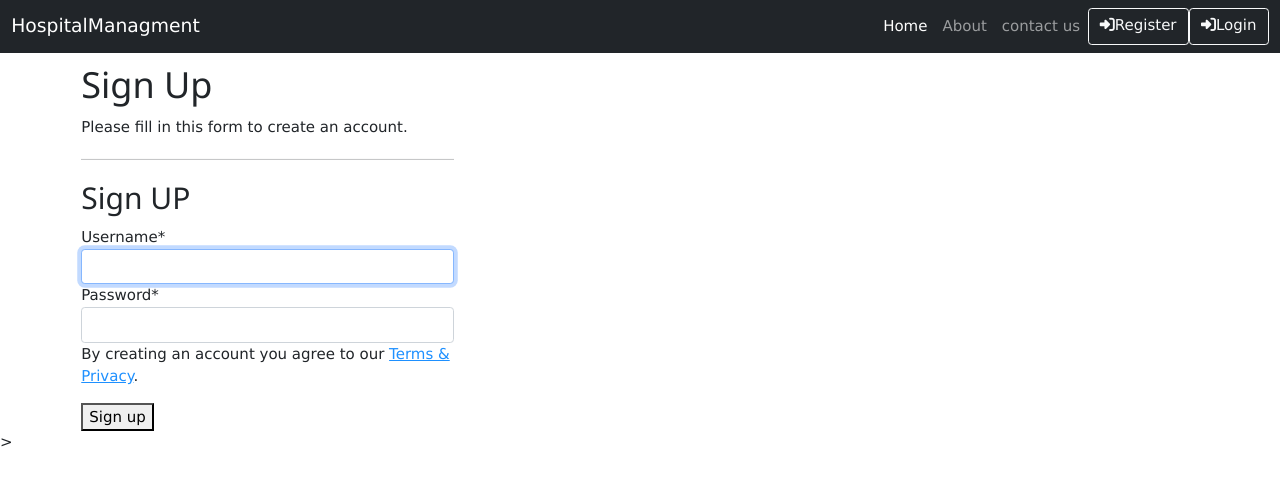
After one commit to ibibeklamichhane/Hospitalmanagement, a Django app: page /login/ in a window 1280 px wide. The commit adds this page. Shown: the top 486 px of the page. Run offline with Django 3.2, Linux system fonts and the light colour scheme; some libraries are stand-ins or nearby versions.

Commit message:
created login and logout page

```diff
--- /dev/null
+++ b/hospitalmanagement/hospital/templates/hospital/login.html
@@ -0,0 +1,23 @@
+{% extends 'hospital/base.html' %}
+{% load crispy_forms_tags %}
+{% block content %}
+
+    <div class="container" text-align:center>
+        <div class="col-md-4 col-md-offset-4">
+            <h1>Sign Up</h1>
+            <p>Please fill in this form to create an account.</p>
+            <hr>
+
+            <h2>Sign UP</h2>
+            <form method="POST">
+                {% csrf_token %}
+                {{ form|crispy }}
+
+                <p>By creating an account you agree to our <a href="#" style="color:dodgerblue">Terms & Privacy</a>.</p>
+
+                <button type="submit">Sign up</button>
+            </form>
+        </div>
+    </div>
+>
+{% endblock %}
--- /dev/null
+++ b/hospitalmanagement/hospital/templates/hospital/logout.html
@@ -0,0 +1,6 @@
+{% extends 'hospital/base.html' %}
+{% load crispy_forms_tags %}
+{% block content %}
+    <h2>You have been logged out</h2>
+    <a href="{% url 'login'%}">login again</a>
+{% endblock %}
--- a/hospitalmanagement/hospital/templates/hospital/navigation.html
+++ b/hospitalmanagement/hospital/templates/hospital/navigation.html
@@ -7,7 +7,7 @@
     <div class="collapse navbar-collapse justify-content-end" id="navbarSupportedContent">
       <ul class="navbar-nav ">
         <li class="nav-item">
-          <a class="nav-link active" aria-current="page" href="{%url "home"%}">Home</a>
+          <a class="nav-link active " aria-current="page" href="{%url "home"%}">Home</a>
         </li>
         <li class="nav-item">
           <a class="nav-link" href="{%url "about"%}">About</a>
@@ -16,15 +16,18 @@
         <li class="nav-item">
           <a class="nav-link" href="{%url "contact"%}">contact us</a>
         </li>
-        <li class="nav-item dropdown">
-          <a class="nav-link dropdown-toggle" href="#" id="navbarDropdown" role="button" data-bs-toggle="dropdown" aria-expanded="false">
-           login
-          </a>
-          <ul class="dropdown-menu" aria-labelledby="navbarDropdown">
-            <li><a class="dropdown-item" href="#">Admin</a></li>
-            <li><a class="dropdown-item" href="#">Doctor</a></li>
-            <li><hr class="dropdown-divider"></li>
-            <li><a class="dropdown-item" href="#">Patient</a></li>
+        {% if user.is_authenticated %}
+          <li class="nav-item nav navbar-nav">
+            <a class= "btn btn-outline-light" type="button" href="{%url 'logout' %}">Logout</a>
+          </li>
+        {% else %}
+        <li class="nav-item nav navbar-nav">
+          <a class= "btn btn-outline-light"  href="{%url 'register' %}"><i class="fa fa-sign-in"></i>Register</a>
+        <li class="nav-item nav navbar-nav">
+          <a class= "btn btn-outline-light" type="button" href="{%url 'login' %}"><i class="fa fa-sign-in"></i>Login</a>
+        </li>
+        {% endif %}
+
           </ul>
         </li>
 
--- a/hospitalmanagement/hospital/urls.py
+++ b/hospitalmanagement/hospital/urls.py
@@ -1,10 +1,13 @@
 from django.urls import path
 from . import views
+from django.contrib.auth import views as auth_views
 
 urlpatterns = [
     path('', views.home, name='home'),
     path('about/', views.about, name='about'),
     path('contact/', views.contact, name='contact'),
     path('register/', views.register, name='register'),
+    path('login/', auth_views.LoginView.as_view(template_name='hospital/login.html'), name='login'),
+    path('logout/', auth_views.LogoutView.as_view(template_name='hospital/logout.html'), name='logout'),
 
 ]
--- a/hospitalmanagement/hospitalmanagement/settings.py
+++ b/hospitalmanagement/hospitalmanagement/settings.py
@@ -119,3 +119,5 @@ STATIC_URL = '/static/'
 DEFAULT_AUTO_FIELD = 'django.db.models.BigAutoField'
 
 CRISPY_TEMPLATE_PACK = 'bootstrap4'
+
+LOGIN_REDIRECT_URL = 'home'
```
Also changed, not shown: hospitalmanagement/hospital/views.py (+20 -2 lines), hospitalmanagement/db.sqlite3.
